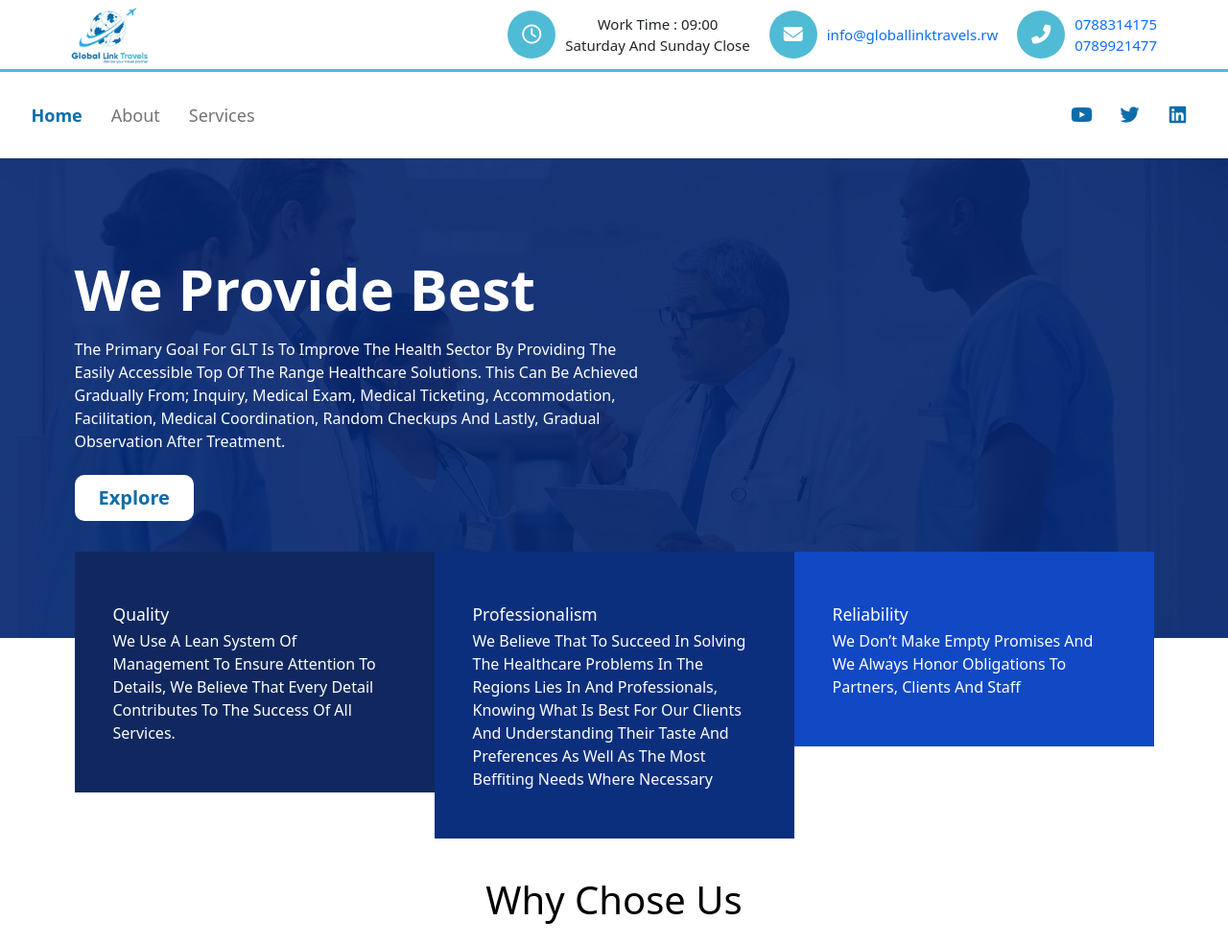
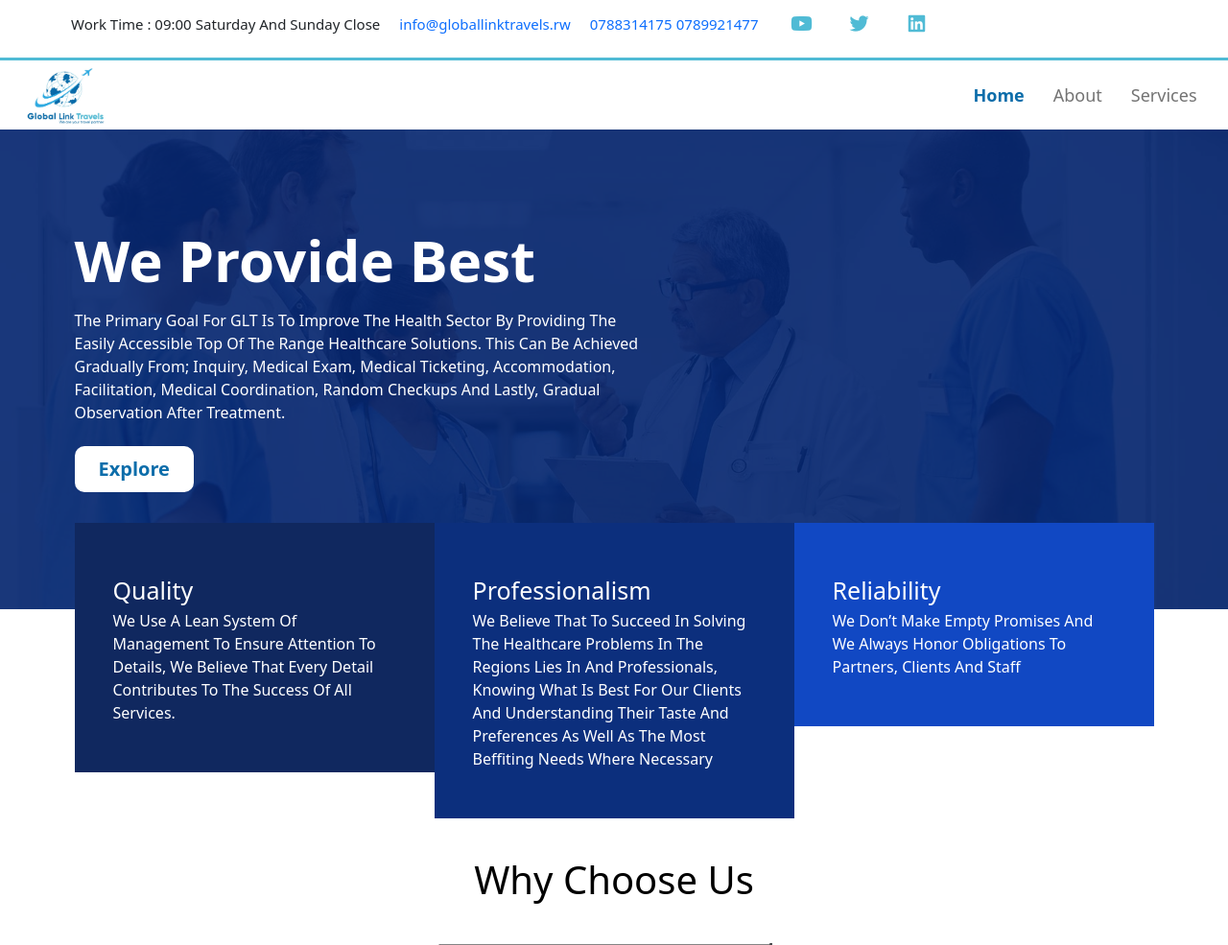
Before and after one commit to quarksgroup/glt-ltd, a plain HTML site: page index.html in a window 1280 px wide. Shown: the top 985 px of the page at 96% size. Drawn offline with nearby package versions, Linux system fonts and the light colour scheme.

Commit message:
fix required changes

```diff
--- a/css/about.css
+++ b/css/about.css
@@ -100,8 +100,8 @@ p {
     height: 50px;
     line-height: 50px;
     text-align: center;
-    background: var(--secondary-color);
-    color: white;
+    color: var(--secondary-color);
+    /* color: white; */
     border-radius: 100px;
     margin-right: 10px;
     font-size: 2rem;
--- a/css/services.css
+++ b/css/services.css
@@ -100,8 +100,7 @@ p {
     height: 50px;
     line-height: 50px;
     text-align: center;
-    background: var(--secondary-color);
-    color: white;
+    color: var(--secondary-color);
     border-radius: 100px;
     margin-right: 10px;
     font-size: 2rem;
--- a/css/style.css
+++ b/css/style.css
@@ -71,7 +71,7 @@ p {
     padding: 0rem 5%;
     display: flex;
     justify-content: space-between;
-    align-items: center;
+    /* align-items: center; */
     border-bottom: 3px solid var(--secondary-color);
 }
 .main-header a {
@@ -79,6 +79,9 @@ p {
 }
 #logo img{
     width: 100px;
+    display: flex;
+    align-items: flex-start;
+    justify-content: flex-start;
 }
 .menu-icons{
     display: flex;
@@ -100,8 +103,8 @@ p {
     height: 50px;
     line-height: 50px;
     text-align: center;
-    background: var(--secondary-color);
-    color: white;
+    /* background: var(--secondary-color); */
+    color: var(--secondary-color);
     border-radius: 100px;
     margin-right: 10px;
     font-size: 2rem;
@@ -123,7 +126,7 @@ font-size: 1.5rem;
 }
 .navbar-navbar a{
     margin-right: 1rem;
-    padding: 1rem 2rem;
+    padding: 0rem 2rem;
     font-size: 1.5rem;
     color: black;
 }
@@ -213,6 +216,10 @@ font-size: 1.5rem;
         .background-content h1{
             width: 100%;
         }
+        .menu-icons {
+            display: flex;
+            flex-direction: column;
+        }
 }
 
 /* header end */
@@ -280,7 +287,7 @@ section.features-section {
     background: #1148c3;
 }
 
-.features-box h3, .features-box p {
+.features-box h1, .features-box p {
     color: #FFF;
 }
 
@@ -315,7 +322,7 @@ section.features-section {
     width: 95%;
 }
 .chose-img{
-    display: flex;
+    /* display: flex; */
     justify-content: center;
     align-items: center;
     padding: 2rem;
--- a/index.html
+++ b/index.html
@@ -36,45 +36,53 @@
   </head>
   <body>
     <div class="main-header">
-      <a href="#" id="logo"><img src="images/logoo.jpeg" alt="" /></a>
+
 
       <div class="menu-icons">
         <div class="inner-menu-icons">
-          <i class="far fa-clock"></i>
+          <!-- <p><i class="far fa-clock"></i></p> -->
           <div class="inner-menu-content">
-            <span>work time : 09:00</span>
-            <span>saturday and sunday close</span>
+            <p><span>work time : 09:00</span>
+              <span>saturday and sunday close</span></p>
           </div>
         </div>
         <div class="inner-menu-icons">
-          <a href="mailto:info@globallinktravels.rw"
+          <!-- <p><a href="mailto:info@globallinktravels.rw"
             ><i class="fas fa-envelope"></i
-          ></a>
+          ></a></p> -->
           <div class="inner-menu-content">
-            <span
+           <p> <span
             ><a href="mailto:info@globallinktravels.rw" style="text-transform: none !important"
               >info@globallinktravels.rw</a
             ></span
-            >
+          ></p>
           </div>
         </div>
         <div class="inner-menu-icons">
-          <a href="tel:0788314175"><i class="fas fa-phone-alt"></i></a>
+          <!-- <p><a href="tel:0788314175"><i class="fas fa-phone-alt"></i></a></p> -->
           <div class="inner-menu-content">
-            <span><a href="tel:+250788314175">0788314175</a></span>
-            <span><a href="tel:+250789921477">0789921477</a></span>
+            <p><span><a href="tel:+250788314175">0788314175</a></span>
+              <span><a href="tel:+250789921477">0789921477</a></span></p>
+          </div>
+        </div>
+        <div class="inner-menu-icons">
+          <p><a href="#"><i class="fab fa-youtube"></i></a></p>
+          <p><a href="#"><i class="fab fa-twitter"></i></a></p>
+          <p><a href="#"><i class="fab fa-linkedin"></i></a></p>
         </div>
       </div>
     </div>
-    </div>
-    <nav class="navbar navbar-expand-lg  navbar-light " style="padding: 20px; font-size: 18px;">
+    <nav class="navbar navbar-expand-lg  navbar-light " style="padding: 0px; font-size: 18px;">
       <div class="container-fluid">
-        <a class="navbar-brand d-md-none" href="#" ><strong style="font-size: 18px;">GLT</strong></a>
+        <a class="navbar-brand " href="#" ><a href="#" id="logo"><img src="images/logoo.jpeg" alt="" /></a></a>
         <button class="navbar-toggler text-center" type="button" data-bs-toggle="collapse" data-bs-target="#navbarSupportedContent" aria-controls="navbarSupportedContent" aria-expanded="false" aria-label="Toggle navigation">
           <span class="navbar-toggler-icon"></span>
         </button>
         <div class="collapse navbar-collapse" id="navbarSupportedContent">
           <ul class="navbar-nav me-auto mb-2 mb-lg-0">
+          </ul>
+          <div>
+            <ul class="navbar-nav me-auto  mb-2 mb-lg-0">
               <li class="nav-item" style="margin-right: 20px;">
                 <a class="nav-link active" aria-current="page" href="#">Home</a>
               </li>
@@ -84,22 +92,9 @@
               <li class="nav-item" style="margin-right: 20px;">
                 <a class="nav-link" href="services.html">Services</a>
               </li>
-            <!-- <li class="nav-item" style="margin-right: 20px;">
-              <a class="nav-link" href="#">Link</a>
-            </li>
-            <li class="nav-item" style="margin-right: 20px;">
-              <a class="nav-link" href="#">Link</a>
-            </li> -->
+            </ul>
+          </div>
 
-
-
-          </ul>
-          <div class="second-menu-icons">
-              <div class="fab fa-youtube"></div>
-              <div class="fab fa-twitter"></div>
-              <div class="fab fa-linkedin"></div>
-              <div id="menu-bar" class="fas fa-bars"></div>
-            </div>
         </div>
       </div>
     </nav>
@@ -150,7 +145,7 @@
           <div class="col-md-4">
             <div class="features-box bg1">
               <img src="." alt="" />
-              <h3>Quality</h3>
+              <h1>Quality</h1>
               <p>
                 We use a Lean system of management to ensure attention to
                 details, we believe that every detail contributes to the success
@@ -162,7 +157,7 @@
           <div class="col-md-4">
             <div class="features-box bg2">
               <img src="" alt="" />
-              <h3>Professionalism</h3>
+              <h1>Professionalism</h1>
               <p>
                 We believe that to succeed in solving the healthcare problems in
                 the regions lies in and professionals, knowing what is best for
@@ -175,7 +170,7 @@
           <div class="col-md-4">
             <div class="features-box bg3">
               <img src=".." alt="" />
-              <h3>Reliability</h3>
+              <h1>Reliability</h1>
               <p>
                 We don’t make empty promises and we always honor obligations to
                 partners, clients and staff
@@ -189,7 +184,7 @@
 
     <!-- goals -->
     <div class="why-chose-us" id="whyus">
-      <h1>Why chose us</h1>
+      <h1>Why choose us</h1>
       <div class="full-main">
         <div class="main-choseus">
           <div class="main-inner-chose">
```
Also changed, not shown: about.html (+25 -30 lines), services.html (+28 -43 lines). Lines whose indentation alone changed are shown as unchanged.
